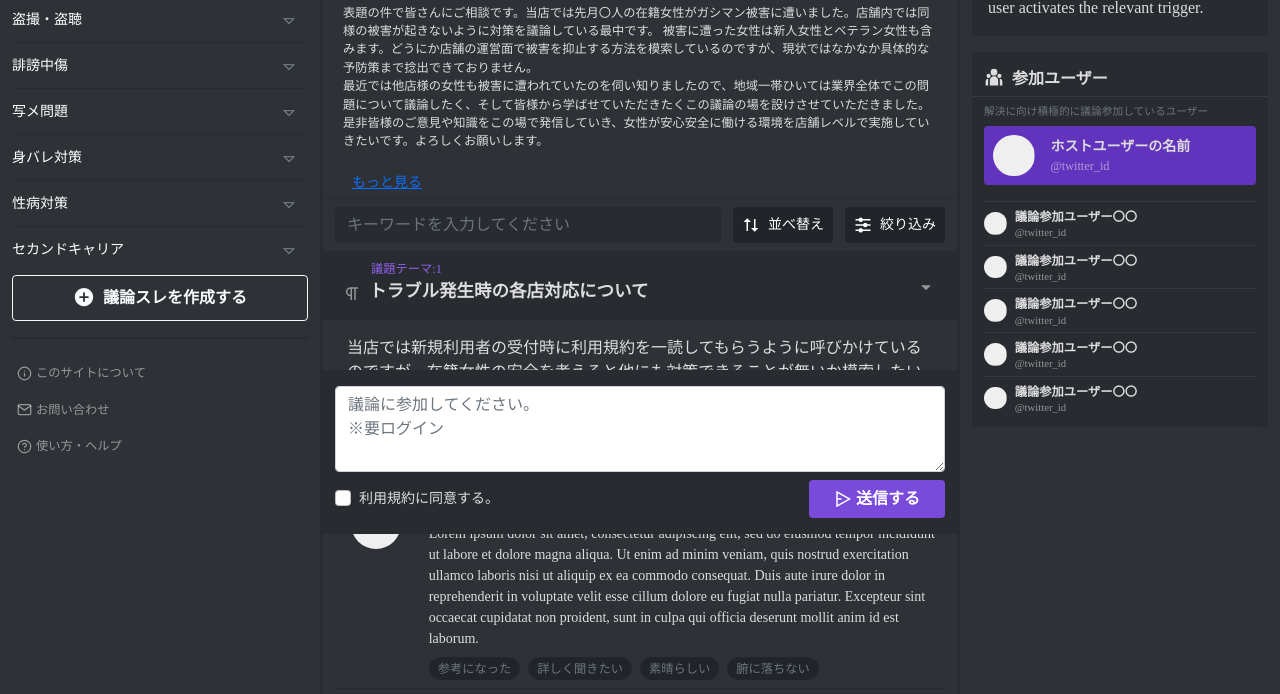
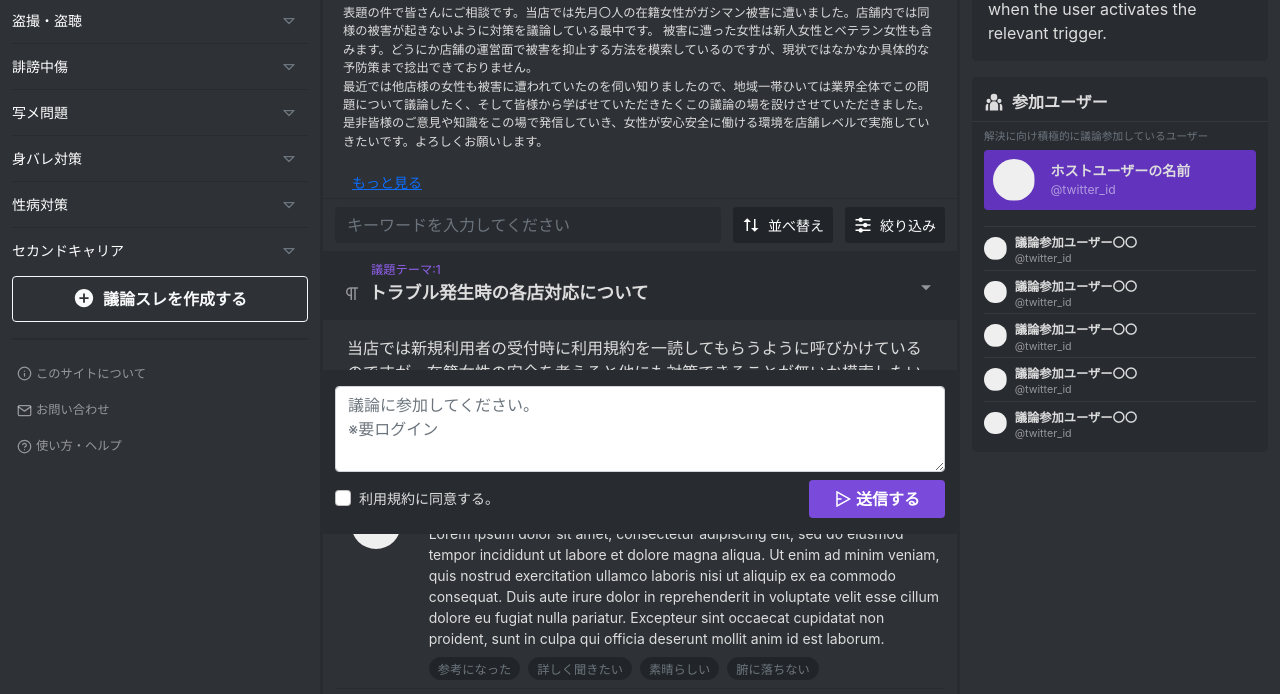
Before and after one commit to ojousamanet/discussion, a plain HTML site: page index.html in a window 1280 px wide. Shown: the part 266-960 px from the top of the page. Drawn offline with nearby package versions, Linux system fonts and the light colour scheme.

Commit message:
Update common.css

```diff
--- a/css/common.css
+++ b/css/common.css
@@ -1,8 +1,12 @@
-@charset "UTF-8";
 body {
   background: #2e3136;
   color: #ddd;
-  font-family: 'ゴシックMB101 B JIS2004';
+  font-family: -apple-system,"BlinkMacSystemFont","Hiragino Kaku Gothic ProN","Hiragino Sans",Meiryo,sans-serif,"Segoe UI Emoji";
+  font-size: 1.0rem;
+  -webkit-text-size-adjust: 100%;
+     -moz-text-size-adjust: 100%;
+      -ms-text-size-adjust: 100%;
+          text-size-adjust: 100%;
 }
 
 header {
```
